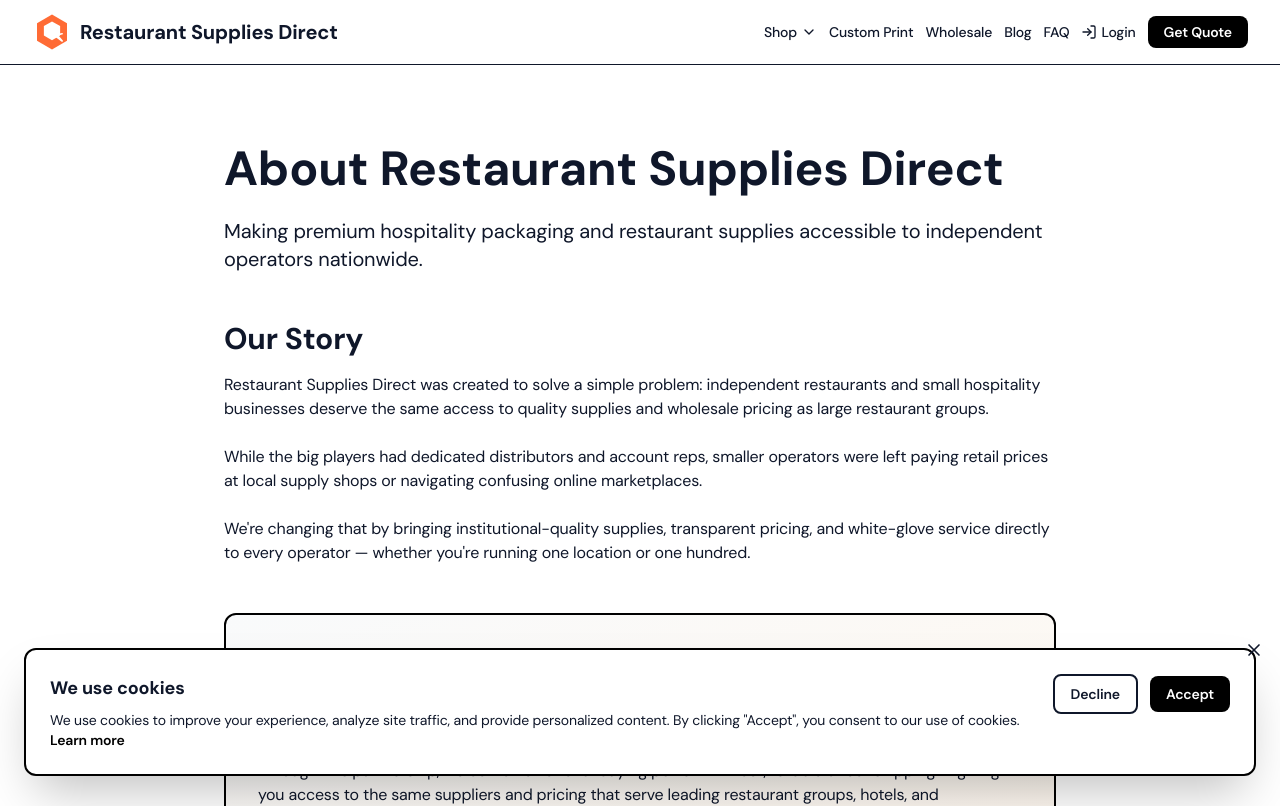
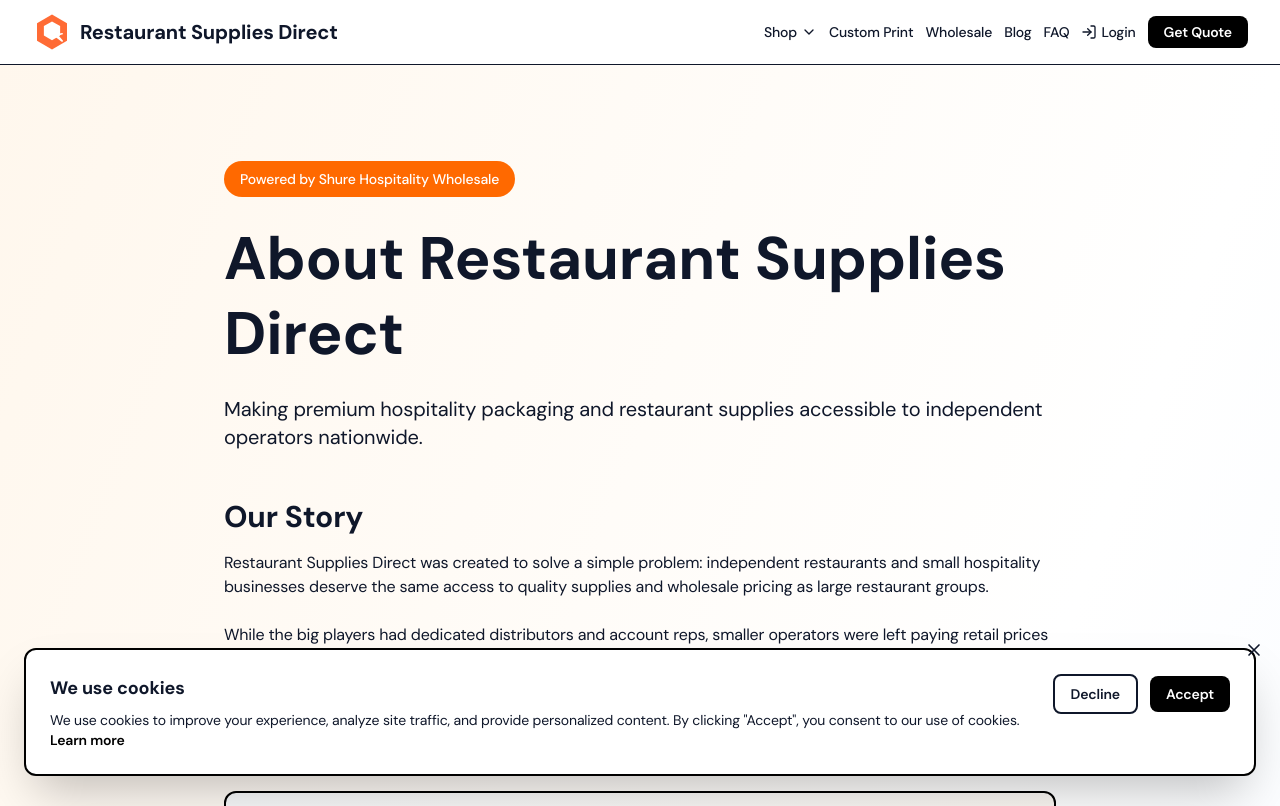
Before and after one commit to shurehw/restaurant-supplies-direct, a Next.js app: page /about in a window 1280 px wide. Shown: the top 806 px of the page. Built offline with nearby package versions, Linux system fonts and the light colour scheme; no server answers.

Commit message:
Add orange gradient hero to About page

```diff
--- a/app/about/page.tsx
+++ b/app/about/page.tsx
@@ -73,9 +73,13 @@
       />
       <Header />
 
-      <section className="py-16 sm:py-20">
+      {/* Hero */}
+      <section className="bg-gradient-to-br from-orange-50 via-white to-blue-50 py-16 sm:py-24">
         <div className="max-w-4xl mx-auto px-4 sm:px-6 lg:px-8">
-          <h1 className="text-4xl sm:text-5xl font-heading font-bold text-ink mb-6">
+          <div className="inline-flex items-center px-4 py-2 rounded-full bg-orange-500 text-white text-sm font-medium mb-6">
+            Powered by Shure Hospitality Wholesale
+          </div>
+          <h1 className="text-4xl sm:text-5xl lg:text-6xl font-heading font-bold text-ink mb-6 leading-tight">
             About Restaurant Supplies Direct
           </h1>
           <p className="text-xl text-ink-muted mb-12">
```
